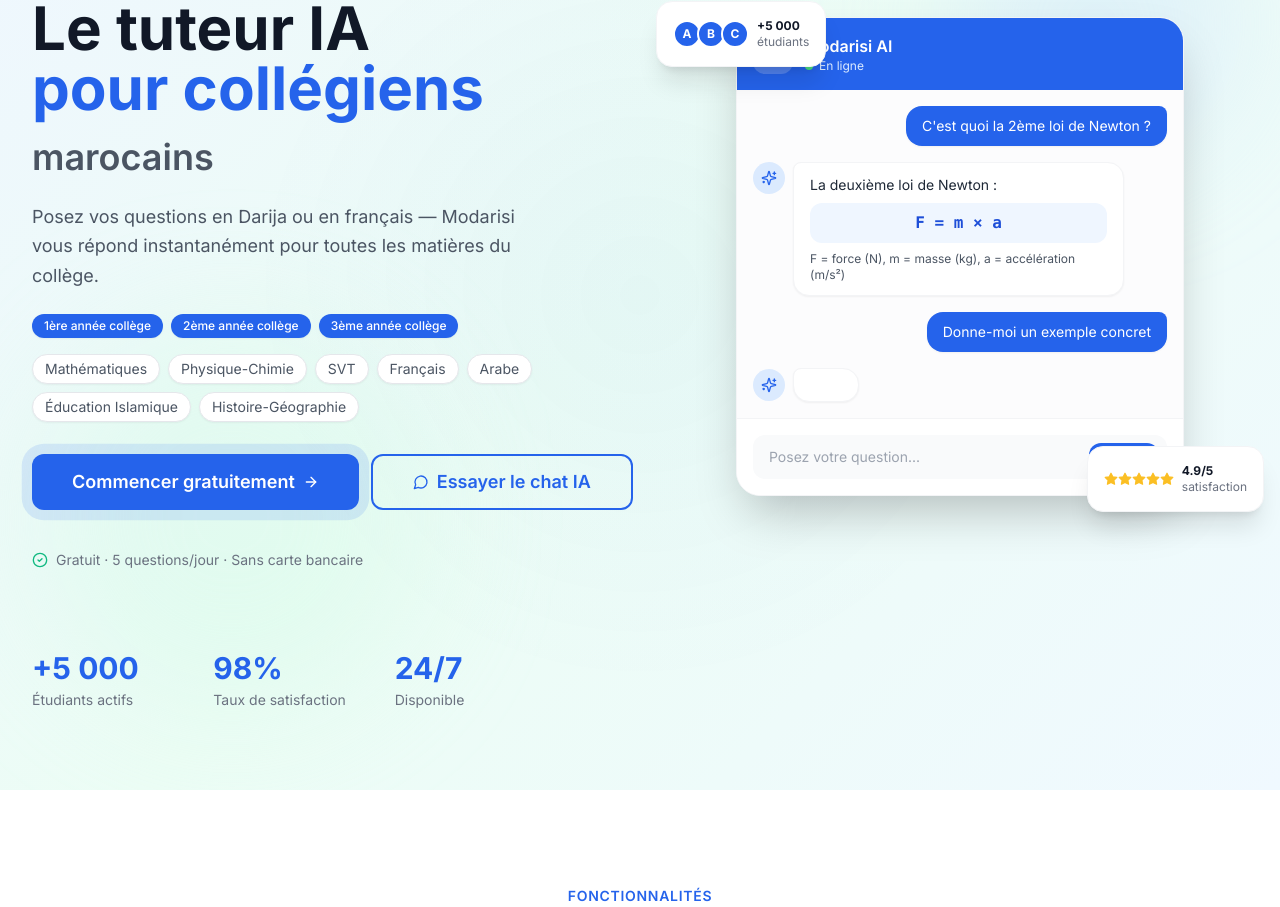
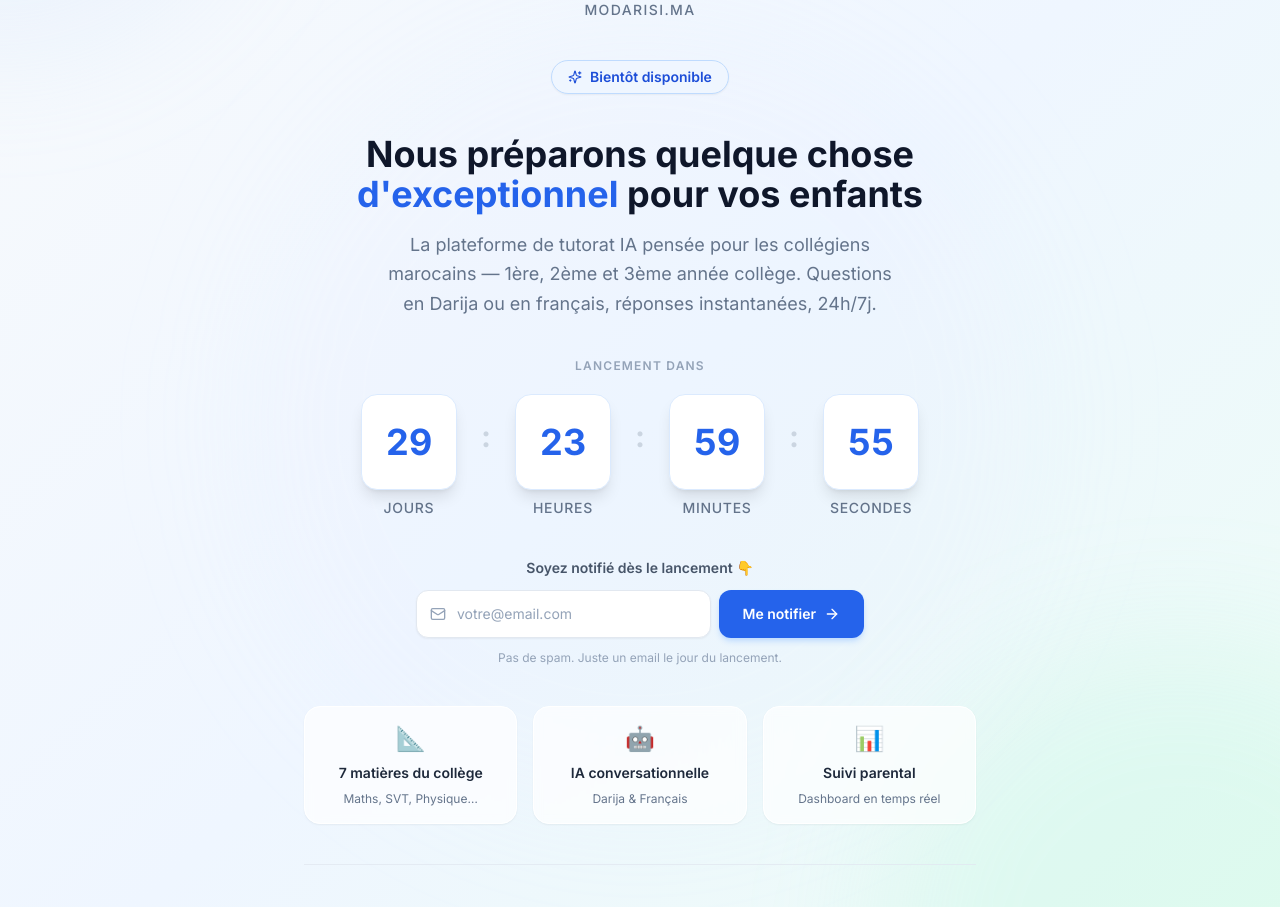
Before and after one commit to anir1977/modarisi, a Next.js app: page / in a window 1280 px wide. Shown: the part 200-1107 px from the top of the page. Built offline with nearby package versions, Linux system fonts and the light colour scheme.

Commit message:
Add coming soon page

```diff
--- a/app/page.tsx
+++ b/app/page.tsx
@@ -1,21 +1,236 @@
-import Navbar from "@/components/Navbar";
-import Footer from "@/components/Footer";
-import Hero from "@/components/landing/Hero";
-import Features from "@/components/landing/Features";
-import PricingSection from "@/components/landing/PricingSection";
-import Testimonials from "@/components/landing/Testimonials";
-import CTA from "@/components/landing/CTA";
+"use client";
 
-export default function HomePage() {
+import React, { useEffect, useState } from "react";
+import { GraduationCap, Mail, ArrowRight, CheckCircle2, Sparkles } from "lucide-react";
+
+// Launch date: 30 days from now (fixed so it doesn't reset on each render)
+const LAUNCH_DATE = new Date(Date.now() + 30 * 24 * 60 * 60 * 1000);
+
+function useCountdown(target: Date) {
+  const calc = () => {
+    const diff = Math.max(0, target.getTime() - Date.now());
+    return {
+      days: Math.floor(diff / (1000 * 60 * 60 * 24)),
+      hours: Math.floor((diff / (1000 * 60 * 60)) % 24),
+      minutes: Math.floor((diff / (1000 * 60)) % 60),
+      seconds: Math.floor((diff / 1000) % 60),
+    };
+  };
+  const [time, setTime] = useState(calc);
+  useEffect(() => {
+    const id = setInterval(() => setTime(calc()), 1000);
+    return () => clearInterval(id);
+  }, []);
+  return time;
+}
+
+function CountdownUnit({ value, label }: { value: number; label: string }) {
   return (
-    <main>
-      <Navbar />
-      <Hero />
-      <Features />
-      <Testimonials />
-      <PricingSection />
-      <CTA />
-      <Footer />
-    </main>
+    <div className="flex flex-col items-center gap-2">
+      <div className="relative">
+        <div className="w-20 h-20 sm:w-24 sm:h-24 bg-white rounded-2xl shadow-lg flex items-center justify-center border border-blue-100">
+          <span className="text-3xl sm:text-4xl font-bold text-blue-600 tabular-nums">
+            {String(value).padStart(2, "0")}
+          </span>
+        </div>
+      </div>
+      <span className="text-xs sm:text-sm font-medium text-slate-500 uppercase tracking-wider">
+        {label}
+      </span>
+    </div>
   );
 }
+
+export default function ComingSoonPage() {
+  const { days, hours, minutes, seconds } = useCountdown(LAUNCH_DATE);
+  const [email, setEmail] = useState("");
+  const [submitted, setSubmitted] = useState(false);
+  const [loading, setLoading] = useState(false);
+
+  const handleSubmit = async (e: React.FormEvent) => {
+    e.preventDefault();
+    if (!email) return;
+    setLoading(true);
+    await new Promise((r) => setTimeout(r, 900));
+    setSubmitted(true);
+    setLoading(false);
+  };
+
+  return (
+    <div className="min-h-screen flex flex-col items-center justify-center relative overflow-hidden bg-gradient-to-br from-slate-50 via-blue-50 to-emerald-50 px-4 py-16">
+
+      {/* Background decorations */}
+      <div className="absolute top-0 left-0 w-[500px] h-[500px] bg-blue-200/20 rounded-full blur-3xl -translate-x-1/2 -translate-y-1/2 pointer-events-none" />
+      <div className="absolute bottom-0 right-0 w-[600px] h-[600px] bg-emerald-200/20 rounded-full blur-3xl translate-x-1/3 translate-y-1/3 pointer-events-none" />
+      <div className="absolute top-1/2 left-1/2 -translate-x-1/2 -translate-y-1/2 w-[800px] h-[800px] bg-blue-100/10 rounded-full blur-3xl pointer-events-none" />
+
+      {/* Floating dots */}
+      {[
+        "top-16 left-10",
+        "top-32 right-16",
+        "bottom-24 left-20",
+        "bottom-16 right-10",
+      ].map((pos, i) => (
+        <div
+          key={i}
+          className={`absolute ${pos} w-3 h-3 rounded-full bg-blue-300/40`}
+          style={{ animation: `float ${3 + i * 0.5}s ease-in-out infinite` }}
+        />
+      ))}
+
+      <div className="relative z-10 max-w-2xl w-full flex flex-col items-center text-center gap-10">
+
+        {/* Logo */}
+        <div className="flex flex-col items-center gap-3">
+          <div
+            className="w-20 h-20 bg-blue-600 rounded-3xl flex items-center justify-center shadow-xl shadow-blue-200"
+            style={{ animation: "float 3s ease-in-out infinite" }}
+          >
+            <GraduationCap className="w-10 h-10 text-white" />
+          </div>
+          <div>
+            <h1 className="text-4xl font-extrabold text-slate-900 tracking-tight">
+              Modarisi<span className="text-blue-600">.</span>
+            </h1>
+            <p className="text-slate-500 text-sm mt-1 font-medium tracking-widest uppercase">
+              modarisi.ma
+            </p>
+          </div>
+        </div>
+
+        {/* Badge */}
+        <div className="inline-flex items-center gap-2 bg-blue-50 border border-blue-200 text-blue-700 rounded-full px-4 py-1.5 text-sm font-semibold shadow-sm">
+          <Sparkles className="w-3.5 h-3.5" />
+          Bientôt disponible
+        </div>
+
+        {/* Main message */}
+        <div className="space-y-4">
+          <h2 className="text-3xl sm:text-4xl font-bold text-slate-900 leading-tight text-balance">
+            Nous préparons quelque chose
+            <span className="text-blue-600"> d'exceptionnel </span>
+            pour vos enfants
+          </h2>
+          <p className="text-slate-500 text-lg leading-relaxed max-w-lg mx-auto">
+            La plateforme de tutorat IA pensée pour les collégiens marocains —
+            1ère, 2ème et 3ème année collège. Questions en Darija ou en français,
+            réponses instantanées, 24h/7j.
+          </p>
+        </div>
+
+        {/* Countdown */}
+        <div>
+          <p className="text-xs font-semibold text-slate-400 uppercase tracking-widest mb-5">
+            Lancement dans
+          </p>
+          <div className="flex items-start justify-center gap-4 sm:gap-6">
+            <CountdownUnit value={days} label="Jours" />
+            <div className="text-3xl font-bold text-slate-300 mt-6">:</div>
+            <CountdownUnit value={hours} label="Heures" />
+            <div className="text-3xl font-bold text-slate-300 mt-6">:</div>
+            <CountdownUnit value={minutes} label="Minutes" />
+            <div className="text-3xl font-bold text-slate-300 mt-6">:</div>
+            <CountdownUnit value={seconds} label="Secondes" />
+          </div>
+        </div>
+
+        {/* Email form */}
+        <div className="w-full max-w-md">
+          {submitted ? (
+            <div className="flex flex-col items-center gap-3 bg-emerald-50 border border-emerald-200 rounded-2xl p-6">
+              <CheckCircle2 className="w-10 h-10 text-emerald-500" />
+              <p className="font-semibold text-emerald-800 text-lg">
+                Merci, vous êtes inscrit !
+              </p>
+              <p className="text-emerald-600 text-sm">
+                Nous vous notifierons dès le lancement de Modarisi.ma
+              </p>
+            </div>
+          ) : (
+            <form onSubmit={handleSubmit} className="space-y-3">
+              <p className="text-sm font-semibold text-slate-600 mb-3">
+                Soyez notifié dès le lancement 👇
+              </p>
+              <div className="flex gap-2 flex-col sm:flex-row">
+                <div className="relative flex-1">
+                  <Mail className="absolute left-3.5 top-1/2 -translate-y-1/2 w-4 h-4 text-slate-400 pointer-events-none" />
+                  <input
+                    type="email"
+                    required
+                    value={email}
+                    onChange={(e) => setEmail(e.target.value)}
+                    placeholder="votre@email.com"
+                    className="w-full h-12 pl-10 pr-4 rounded-xl border border-slate-200 bg-white text-sm text-slate-800 placeholder:text-slate-400 focus:outline-none focus:ring-2 focus:ring-blue-500 focus:border-transparent shadow-sm transition-all"
+                  />
+                </div>
+                <button
+                  type="submit"
+                  disabled={loading}
+                  className="h-12 px-6 bg-blue-600 hover:bg-blue-700 active:scale-[0.98] text-white font-semibold text-sm rounded-xl shadow-md shadow-blue-200 transition-all flex items-center gap-2 justify-center disabled:opacity-60 disabled:cursor-not-allowed whitespace-nowrap"
+                >
+                  {loading ? (
+                    <span className="flex gap-1">
+                      {[0, 1, 2].map((i) => (
+                        <span
+                          key={i}
+                          className="w-1.5 h-1.5 bg-white rounded-full typing-dot"
+                        />
+                      ))}
+                    </span>
+                  ) : (
+                    <>
+                      Me notifier
+                      <ArrowRight className="w-4 h-4" />
+                    </>
+                  )}
+                </button>
+              </div>
+              <p className="text-xs text-slate-400">
+                Pas de spam. Juste un email le jour du lancement.
+              </p>
+            </form>
+          )}
+        </div>
+
+        {/* Features preview */}
+        <div className="grid grid-cols-1 sm:grid-cols-3 gap-4 w-full">
+          {[
+            { icon: "📐", label: "7 matières du collège", sub: "Maths, SVT, Physique…" },
+            { icon: "🤖", label: "IA conversationnelle", sub: "Darija & Français" },
+            { icon: "📊", label: "Suivi parental", sub: "Dashboard en temps réel" },
+          ].map((f) => (
+            <div
+              key={f.label}
+              className="bg-white/70 backdrop-blur-sm border border-white rounded-2xl p-4 flex flex-col items-center gap-2 shadow-sm hover:shadow-md transition-shadow"
+            >
+              <span className="text-2xl">{f.icon}</span>
+              <p className="font-semibold text-slate-800 text-sm">{f.label}</p>
+              <p className="text-slate-500 text-xs">{f.sub}</p>
+            </div>
+          ))}
+        </div>
+
+        {/* Divider */}
+        <div className="w-full border-t border-slate-200/80" />
+
+        {/* Footer */}
+        <div className="flex flex-col sm:flex-row items-center gap-3 text-sm text-slate-500">
+          <span>Une question ?</span>
+          <a
+            href="mailto:contact@modarisi.ma"
+            className="inline-flex items-center gap-1.5 text-blue-600 font-medium hover:text-blue-700 transition-colors"
+          >
+            <Mail className="w-4 h-4" />
+            contact@modarisi.ma
+          </a>
+          <span className="hidden sm:inline text-slate-300">·</span>
+          <span>🇲🇦 Casablanca, Maroc</span>
+        </div>
+
+        <p className="text-xs text-slate-400">
+          © 2025 Modarisi. Tous droits réservés.
+        </p>
+      </div>
+    </div>
+  );
+}
```
